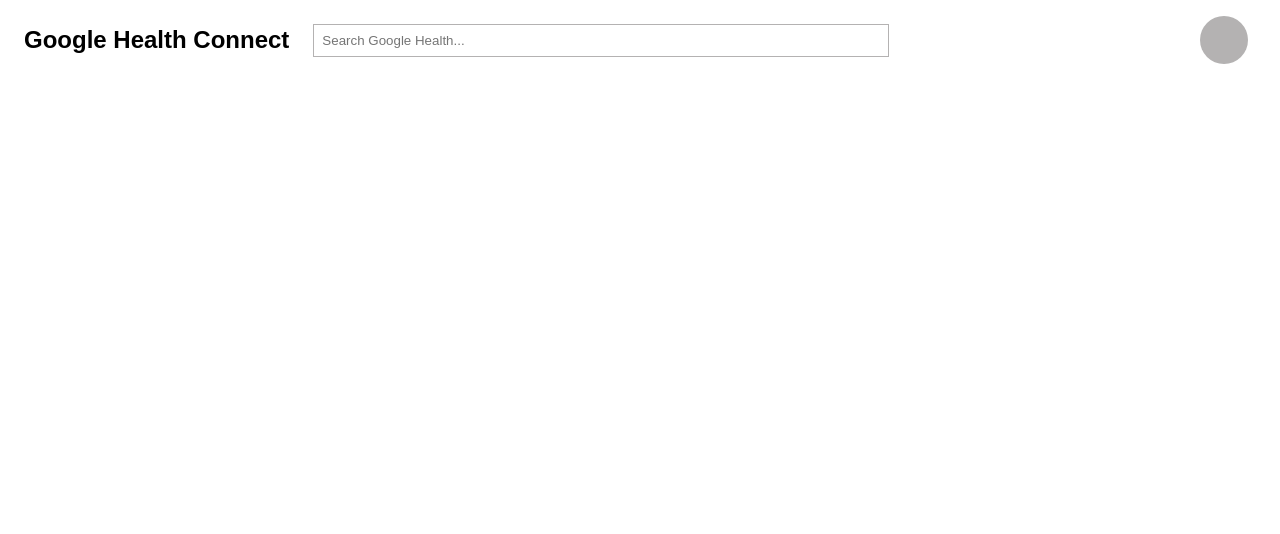
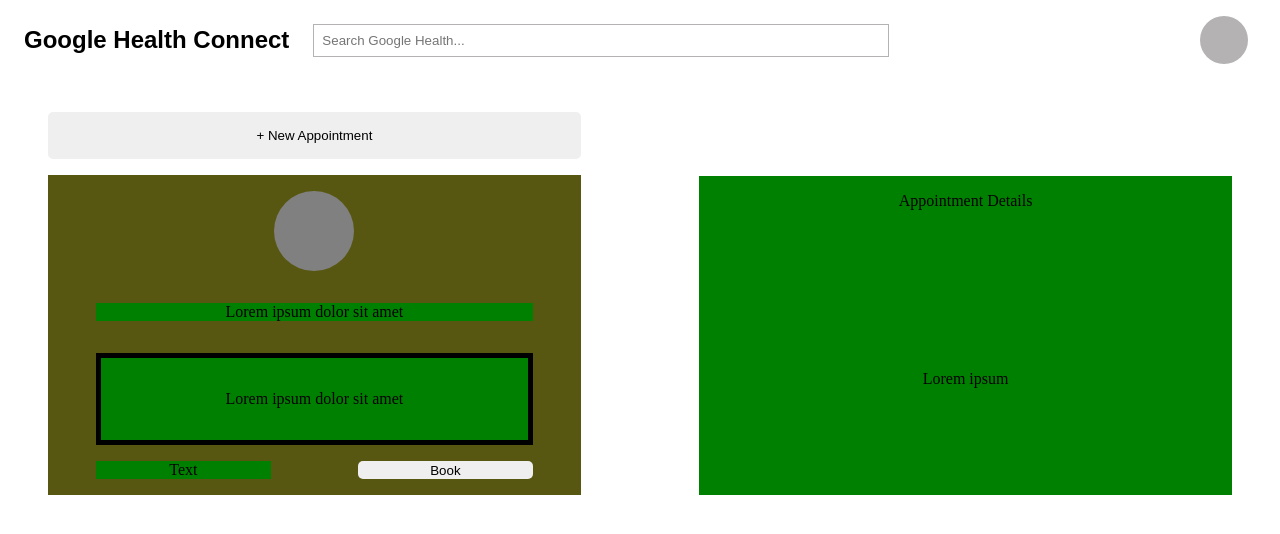
Before and after one commit to marcopoloye/googleHackathon, a React (Create React App) app: page / in a window 1280 px wide. Shown: the top 534 px of the page. Built offline with nearby package versions, Linux system fonts and the light colour scheme.

Commit message:
rough draft of appointment page

```diff
--- a/src/App.js
+++ b/src/App.js
@@ -1,10 +1,12 @@
 import './App.css';
 import Header from './components/Header/Header';
+import Appointment from './components/Appointment/Appointment';
 
 function App() {
   return (
     <div className="App">
       <Header />
+      <Appointment/>
     </div>
   );
 }
```
